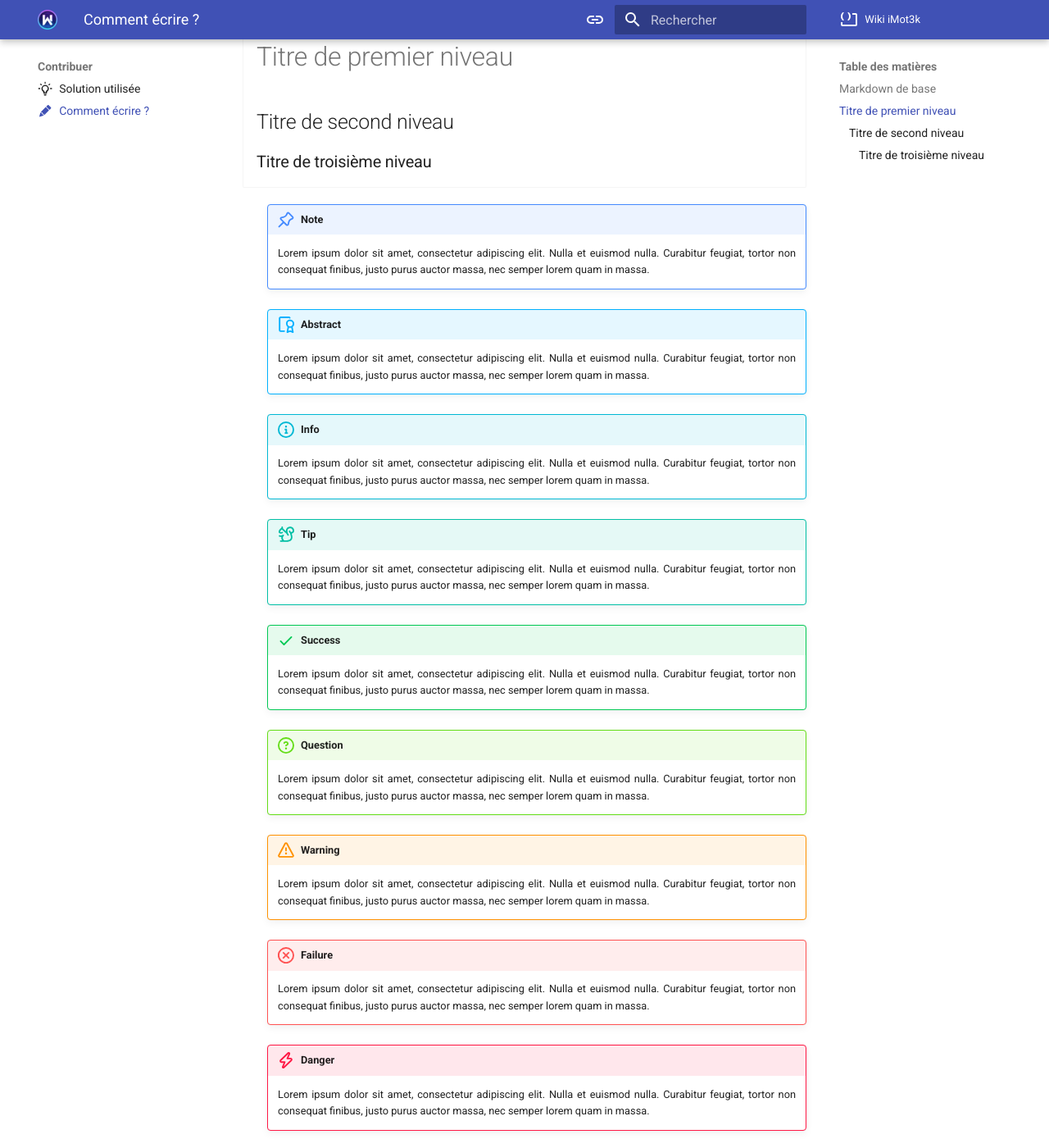
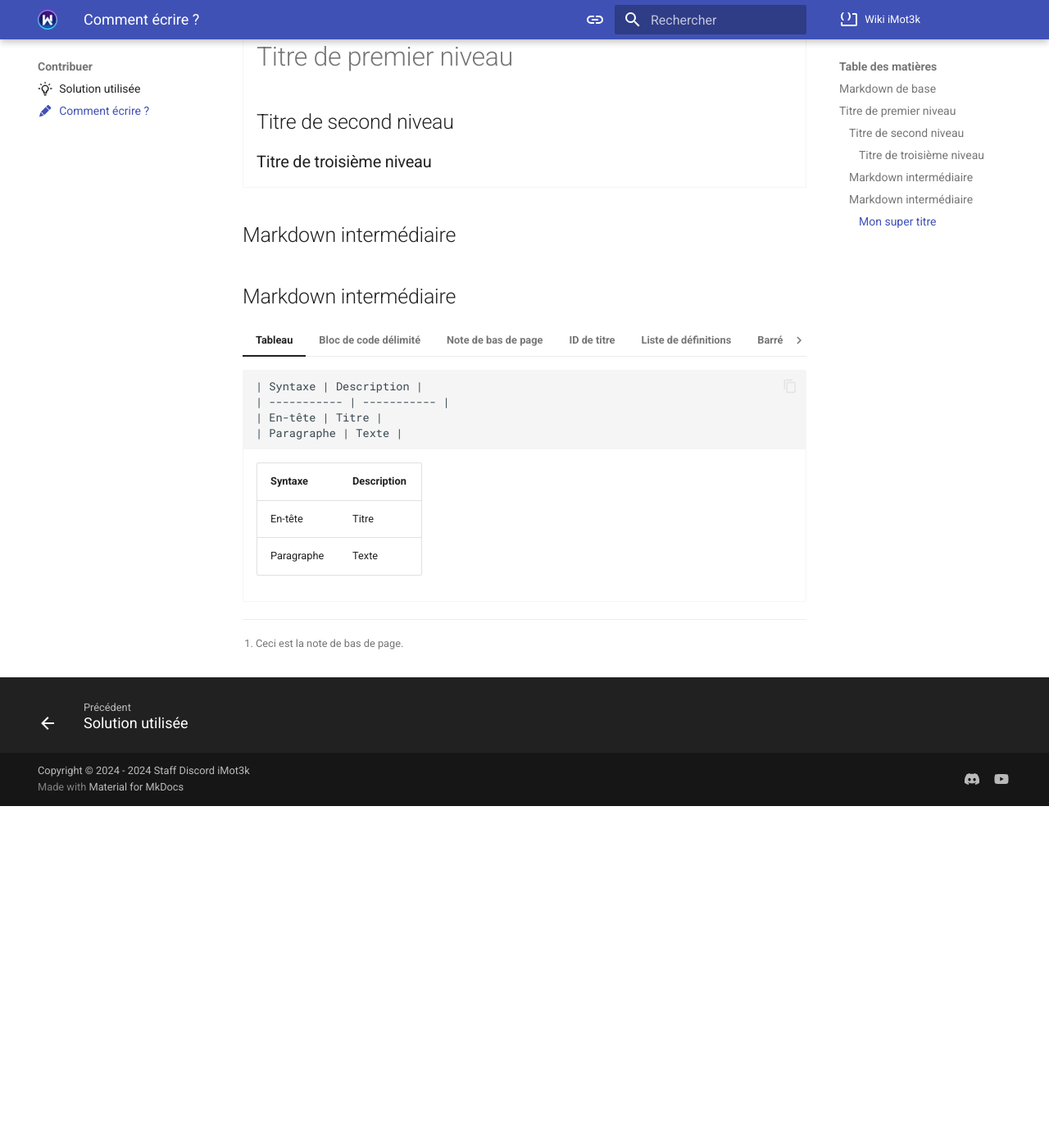
Before and after one commit to Discord-iMot3k/Wiki, an MkDocs documentation site: the page built from docs/Contribuer/comment_écrire.md, in a window 1280 px wide and 1400 px high, scrolled down 690 px. Shown: the whole window at 82% size. Built offline with MkDocs 1.6.1 and Material for MkDocs 9.7.7, drawn with Linux system fonts in a browser that asks for light colours; emoji names are drawn with the system emoji font; plug-ins that fetch from the network failed and are left out; comment, search, counter and statistics services are not loaded; after the commit the page ends 1673 px from its top, so only the background shows below that; some of the changed text lies outside the part shown.

Commit message:
ajout du gif d'exemple et ajout makdown intermédiaire.

`````diff
--- a/docs/Contribuer/comment_écrire.md
+++ b/docs/Contribuer/comment_écrire.md
@@ -82,6 +84,12 @@ Pour commencer, nous allons revisiter les bases du Markdown. Cela comprend la sy
     ![Texte alternatif de l'image](https://media.tenor.com/s1LAPOXya-wAAAAM/internet-bravo.gif)
 
     ![Texte alternatif de l'image si elle ne charge pas](https://example.com/example.png)
+
+    ![Gif dans le dossier img](img/doom-ok.webp)
+
+    !!! warning "Petite note importante"
+        Dans cette documentation, il est conseillé d'enregistrer les images que vous créez au format webp ou avif dans un dossier assets présent dans chaque répertoire. Lorsque mkdocs génère la documentation, il télécharge automatiquement les images liées, mais ces liens ne sont pas permanents. Pour vos captures d'écran, veuillez utiliser un lien interne comme illustré plus haut.
+
     </div>
 
 === "Code block"
@@ -106,102 +114,142 @@ Pour commencer, nous allons revisiter les bases du Markdown. Cela comprend la sy
     ---
 
     !!! tip "Tip"
-        Le séparateur sera au final qu'une barre mais peut-être utile pour séparé des sections dans la page pour faciliter la lecture.
+        Le séparateur sera au final qu'une barre mais peut être utile pour séparé des sections dans la page pour faciliter la lecture.
     </div>
 
+## Markdown intermédiaire
 
-<!-- md:option type:note -->
+## Markdown intermédiaire
 
-:   !!! note
+=== "Tableau"
+    ```markdown
+    | Syntaxe | Description |
+    | ----------- | ----------- |
+    | En-tête | Titre |
+    | Paragraphe | Texte |
+    ```
+    <div class="result" markdown>
 
-        Lorem ipsum dolor sit amet, consectetur adipiscing elit. Nulla et
-        euismod nulla. Curabitur feugiat, tortor non consequat finibus, justo
-        purus auctor massa, nec semper lorem quam in massa.
+    | Syntaxe | Description |
+    | ----------- | ----------- |
+    | En-tête | Titre |
+    | Paragraphe | Texte |
 
-<!-- md:option type:abstract -->
+    </div>
 
-:   !!! abstract
+=== "Bloc de code délimité"
+    ````markdown
+    ```
+    {
+      "firstName": "John",
+      "lastName": "Smith",
+      "age": 25
+    }
+    ```
+    ````
+    <div class="result" markdown>
 
-        Lorem ipsum dolor sit amet, consectetur adipiscing elit. Nulla et
-        euismod nulla. Curabitur feugiat, tortor non consequat finibus, justo
-        purus auctor massa, nec semper lorem quam in massa.
+    ```
+    {
+      "firstName": "John",
+      "lastName": "Smith",
+      "age": 25
+    }
+    ```
+    </div>
 
-<!-- md:option type:info -->
+=== "Note de bas de page"
+    ```markdown
+    Voici une phrase avec une note de bas de page. [^1]
 
-:   !!! info
+    [^1]: Ceci est la note de bas de page.
+    ```
+    <div class="result" markdown>
 
-        Lorem ipsum dolor sit amet, consectetur adipiscing elit. Nulla et
-        euismod nulla. Curabitur feugiat, tortor non consequat finibus, justo
-        purus auctor massa, nec semper lorem quam in massa.
+    Voici une phrase avec une note de bas de page. [^1]
 
-<!-- md:option type:tip -->
+    [^1]: Ceci est la note de bas de page.
 
-:   !!! tip
+    </div>
 
-        Lorem ipsum dolor sit amet, consectetur adipiscing elit. Nulla et
-        euismod nulla. Curabitur feugiat, tortor non consequat finibus, justo
-        purus auctor massa, nec semper lorem quam in massa.
+=== "ID de titre"
+    ```markdown
+    ### Mon super titre {#id-personnalisé}
+    ```
+    <div class="result" markdown>
 
-<!-- md:option type:success -->
+    ### Mon super titre {#id-personnalisé}
 
-:   !!! success
+    !!! note "Modification de l'ID personnalisé"
+        L'ID personnalisé dans un titre permet de remplacer l'ID généré automatiquement par un ID spécifique que vous définissez. Cela est utile lorsque l'ID par défaut, basé sur le texte du titre, n'est pas suffisamment descriptif ou est trop long. En ajoutant `{#id-personnalisé}` à un titre, vous pouvez créer un ancre unique et concise qui facilite la navigation et le référencement dans la documentation. Cela permet également de maintenir une cohérence dans les liens internes, surtout si le titre est modifié ultérieurement.
 
-        Lorem ipsum dolor sit amet, consectetur adipiscing elit. Nulla et
-        euismod nulla. Curabitur feugiat, tortor non consequat finibus, justo
-        purus auctor massa, nec semper lorem quam in massa.
+    </div>
 
-<!-- md:option type:question -->
+=== "Liste de définitions"
+    ```markdown
+    terme
+    : définition
+    ```
+    <div class="result" markdown>
 
-:   !!! question
+    terme
+    : définition
+    </div>
 
-        Lorem ipsum dolor sit amet, consectetur adipiscing elit. Nulla et
-        euismod nulla. Curabitur feugiat, tortor non consequat finibus, justo
-        purus auctor massa, nec semper lorem quam in massa.
+=== "Barré"
+    ```markdown
+    ~~Le monde est plat.~~
+    ```
+    <div class="result" markdown>
 
-<!-- md:option type:warning -->
+    ~~Le monde est plat.~~
+    </div>
 
-:   !!! warning
+=== "Liste de tâches"
+    ```markdown
+    - [x] Rédiger le communiqué de presse
+    - [ ] Mettre à jour le site web
+    - [ ] Contacter les médias
+    ```
+    <div class="result" markdown>
 
-        Lorem ipsum dolor sit amet, consectetur adipiscing elit. Nulla et
-        euismod nulla. Curabitur feugiat, tortor non consequat finibus, justo
-        purus auctor massa, nec semper lorem quam in massa.
+    - [x] Rédiger le communiqué de presse
+    - [ ] Mettre à jour le site web
+    - [ ] Contacter les médias
+    </div>
 
-<!-- md:option type:failure -->
+=== "Emoji"
+    ```markdown
+    C'est tellement drôle ! :joy:
+    ```
+    <div class="result" markdown>
 
-:   !!! failure
+    C'est tellement drôle ! :joy:
+    </div>
 
-        Lorem ipsum dolor sit amet, consectetur adipiscing elit. Nulla et
-        euismod nulla. Curabitur feugiat, tortor non consequat finibus, justo
-        purus auctor massa, nec semper lorem quam in massa.
+=== "Surlignage"
+    ```markdown
+    Je dois surligner ces ==mots très importants==.
+    ```
+    <div class="result" markdown>
 
-<!-- md:option type:danger -->
+    Je dois surligner ces ==mots très importants==.
+    </div>
 
-:   !!! danger
+=== "Indice"
+    ```markdown
+    H~2~O
+    ```
+    <div class="result" markdown>
 
-        Lorem ipsum dolor sit amet, consectetur adipiscing elit. Nulla et
-        euismod nulla. Curabitur feugiat, tortor non consequat finibus, justo
-        purus auctor massa, nec semper lorem quam in massa.
+    H~2~O
+    </div>
 
-<!-- md:option type:bug -->
+=== "Exposant"
+    ```markdown
+    X^2^
+    ```
+    <div class="result" markdown>
 
-:   !!! bug
-
-        Lorem ipsum dolor sit amet, consectetur adipiscing elit. Nulla et
-        euismod nulla. Curabitur feugiat, tortor non consequat finibus, justo
-        purus auctor massa, nec semper lorem quam in massa.
-
-<!-- md:option type:example -->
-
-:   !!! example
-
-        Lorem ipsum dolor sit amet, consectetur adipiscing elit. Nulla et
-        euismod nulla. Curabitur feugiat, tortor non consequat finibus, justo
-        purus auctor massa, nec semper lorem quam in massa.
-
-<!-- md:option type:quote -->
-
-:   !!! quote
-
-        Lorem ipsum dolor sit amet, consectetur adipiscing elit. Nulla et
-        euismod nulla. Curabitur feugiat, tortor non consequat finibus, justo
-        purus auctor massa, nec semper lorem quam in massa.
+    X^2^
+    </div>
`````
Also changed, not shown: other parts of docs/Contribuer/comment_écrire.md (+2 -0 lines), docs/Contribuer/img/doom-ok.webp (added).
